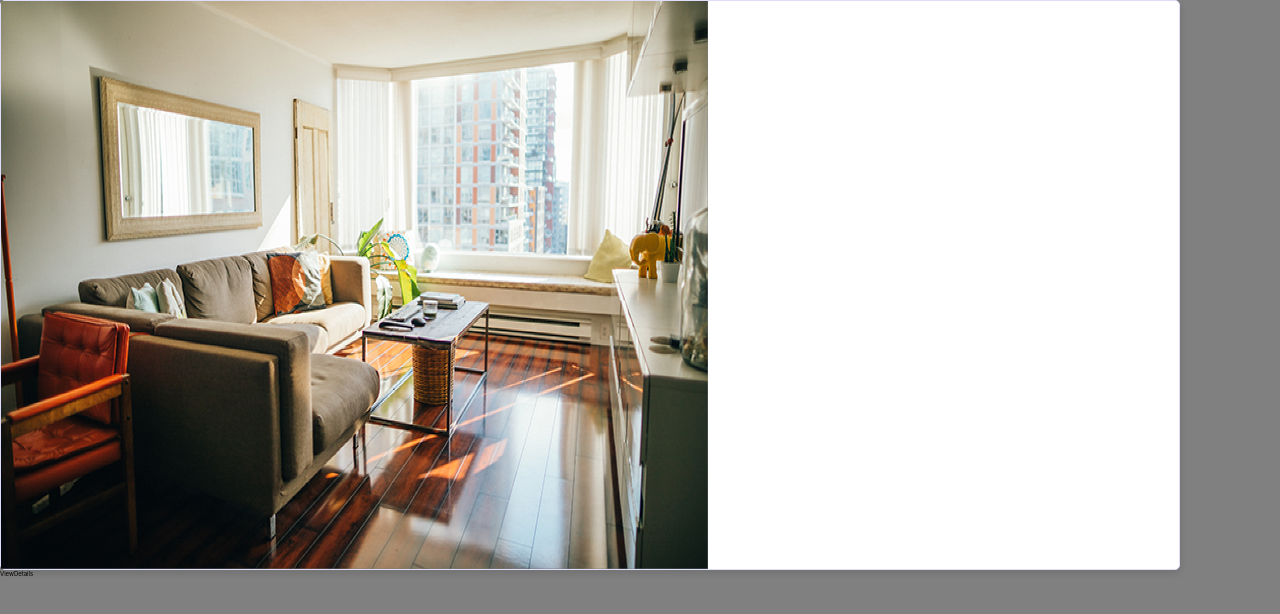
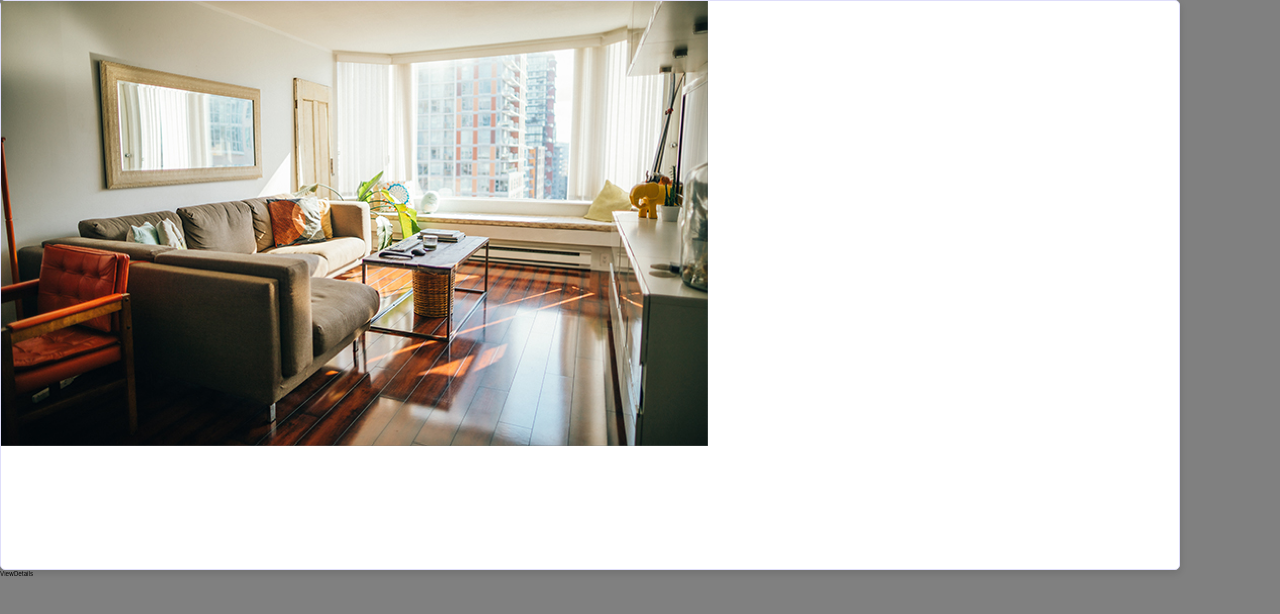
Before and after one commit to JuanTValdez/Living-in-the-Six, a React (Create React App) app: page / in a window 1280 px wide. Shown: the top 614 px of the page. Built offline with nearby package versions, Linux system fonts and the light colour scheme.

Commit message:
saving - work on details layout

```diff
--- a/src/components/ViewDetails.js
+++ b/src/components/ViewDetails.js
@@ -7,7 +7,9 @@ export default function ViewDetails() {
 		<div>
 			<div className='details-container'>
 				<div className='listing-img'>
+					{/* img is 5 layers thick */}
 					<img src={ListingImg} alt=''></img>
+					{/* Layer below img is 2 rows thicks */}
 				</div>
 			</div>
 			ViewDetails
--- a/src/styles/ViewDetails.css
+++ b/src/styles/ViewDetails.css
@@ -9,6 +9,8 @@
   height: 570px;
   display: grid;
   grid-template-columns: repeat(5, 1fr);
+  grid-template-rows: repeat(7, 1fr);
+
 
   border-radius: 5px;
   box-shadow: 0 3px 7px 0 rgba(28, 28, 28, 0.15);
```
